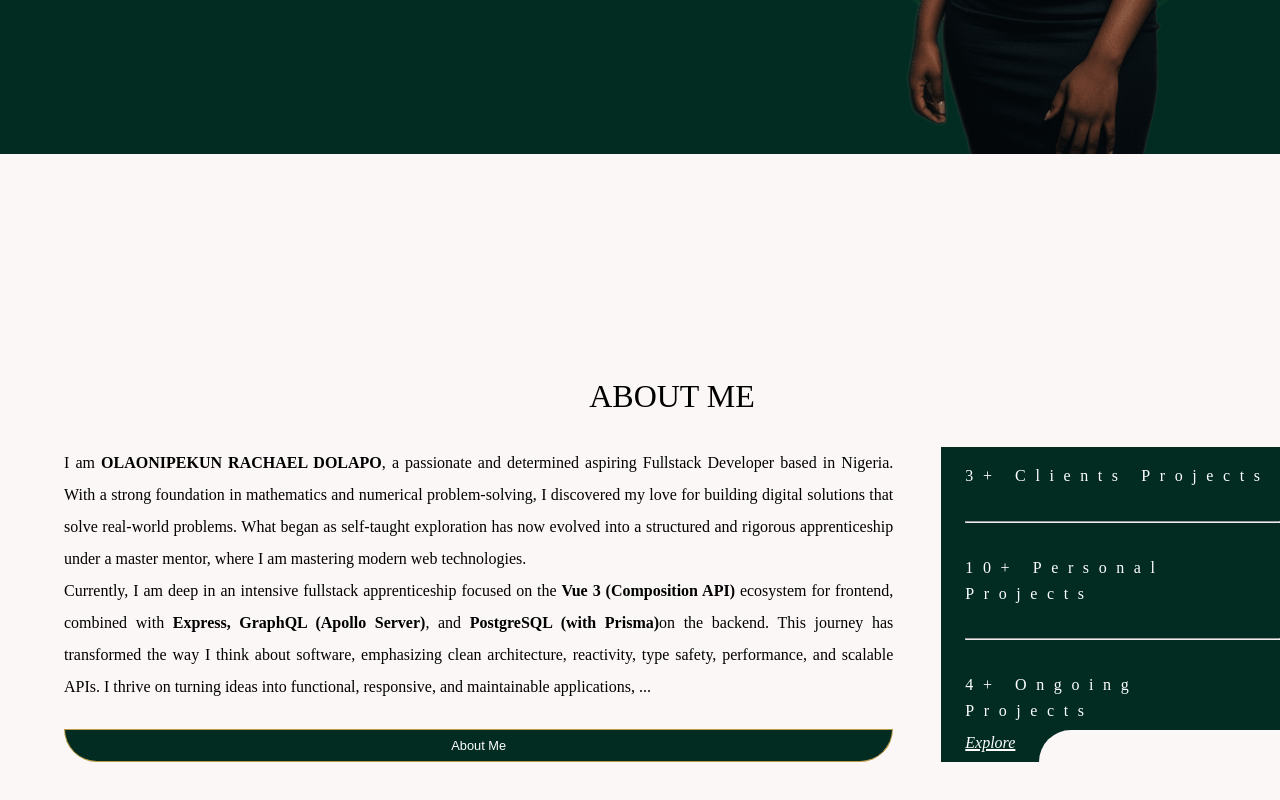
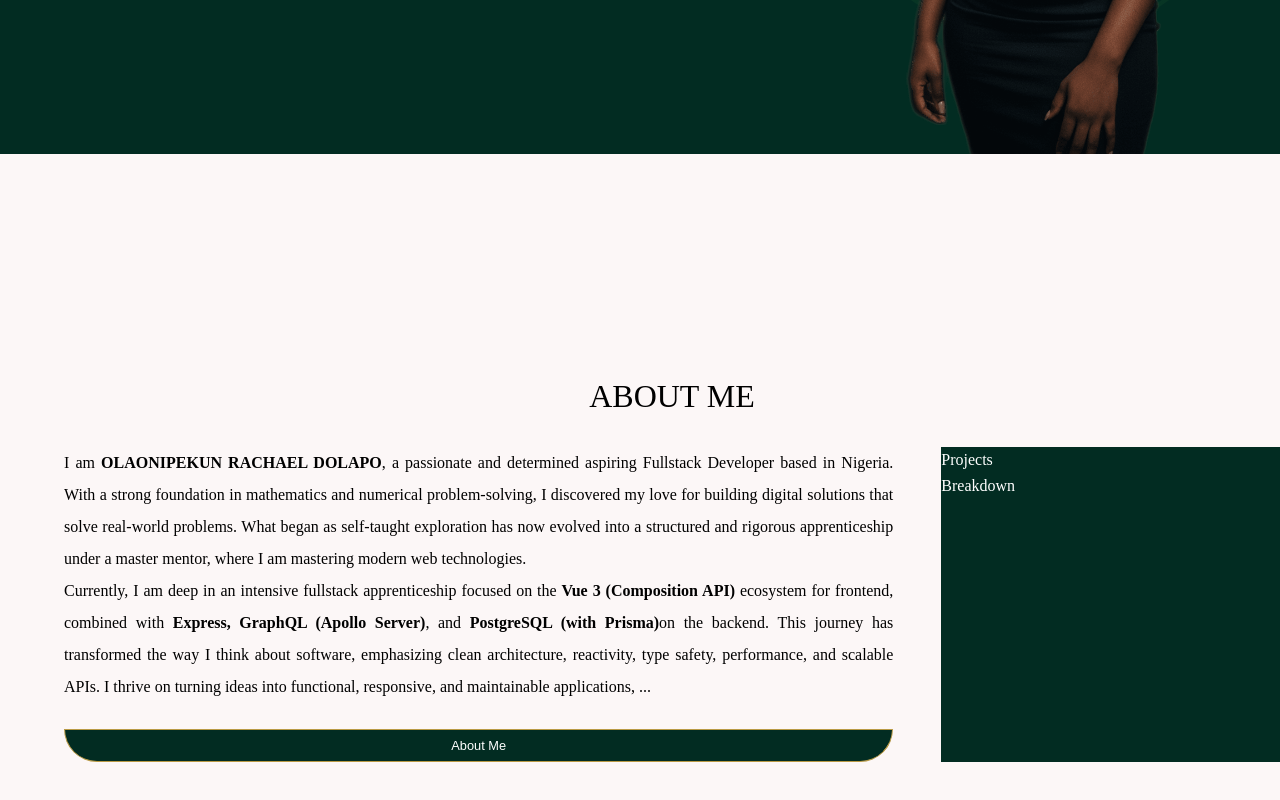
Before and after one commit to Lovethrech/my-main-portfolio, a Vue app: page / in a window 1280 px wide. Shown: the part 577-1377 px from the top of the page. Built offline with nearby package versions, Linux system fonts and the light colour scheme.

Commit message:
working on the home-about components.

```diff
--- a/src/components/home/about/HomeAboutDescStats.vue
+++ b/src/components/home/about/HomeAboutDescStats.vue
@@ -1,17 +1,19 @@
 <script setup>
-import {ref} from "vue";
-import HomeAboutDescStatsGit from "./HomeAboutDescStatsGit.vue";
-import BoxDefaultCtn from '@/components/BoxDefaultCtn.vue';
+import HomeAboutSkillsBarChart from './HomeAboutSkillsBarChart.vue';
+//import {ref} from "vue";
+//import HomeAboutDescStatsGit from "./HomeAboutDescStatsGit.vue";
+//import BoxDefaultCtn from '@/components/BoxDefaultCtn.vue';
 
-const boxDefaultWidth=ref("100%");
-const boxDefaultHeight=ref("4vh");
-const boxDefaultBgColor=ref("var(--bg-color)");
-const boxDefaultBrRadius=ref("10vh 0 0 0");
+//const boxDefaultWidth=ref("100%");
+//const boxDefaultHeight=ref("4vh");
+//const boxDefaultBgColor=ref("var(--bg-color)");
+//const boxDefaultBrRadius=ref("10vh 0 0 0");
 </script>
 
 <template>
     <div class="home-about-desc-stats">
-        <div class="home-about-desc-stats-main-ctn">
+        <HomeAboutSkillsBarChart/>
+        <!-- <div class="home-about-desc-stats-main-ctn">
             <p id="home-about-desc-stats-client-xperience">
                 3+ Clients Projects
             </p>
@@ -32,7 +34,7 @@ const boxDefaultBrRadius=ref("10vh 0 0 0");
                 :boxDefaultBgColor="boxDefaultBgColor"
                 :boxDefaultBrRadius="boxDefaultBrRadius"
             />
-        </div>
+        </div> -->
 
     </div>
 </template>
--- a/src/components/home/about/HomeAboutSkillsBarChart.vue
+++ b/src/components/home/about/HomeAboutSkillsBarChart.vue
@@ -1,5 +1,9 @@
 <template>
     <div class="home-about-skills-bar-chart">
-
+        <div class="chart-title">
+            Projects
+            <br/>
+            Breakdown
+        </div>
     </div>
 </template>
```
